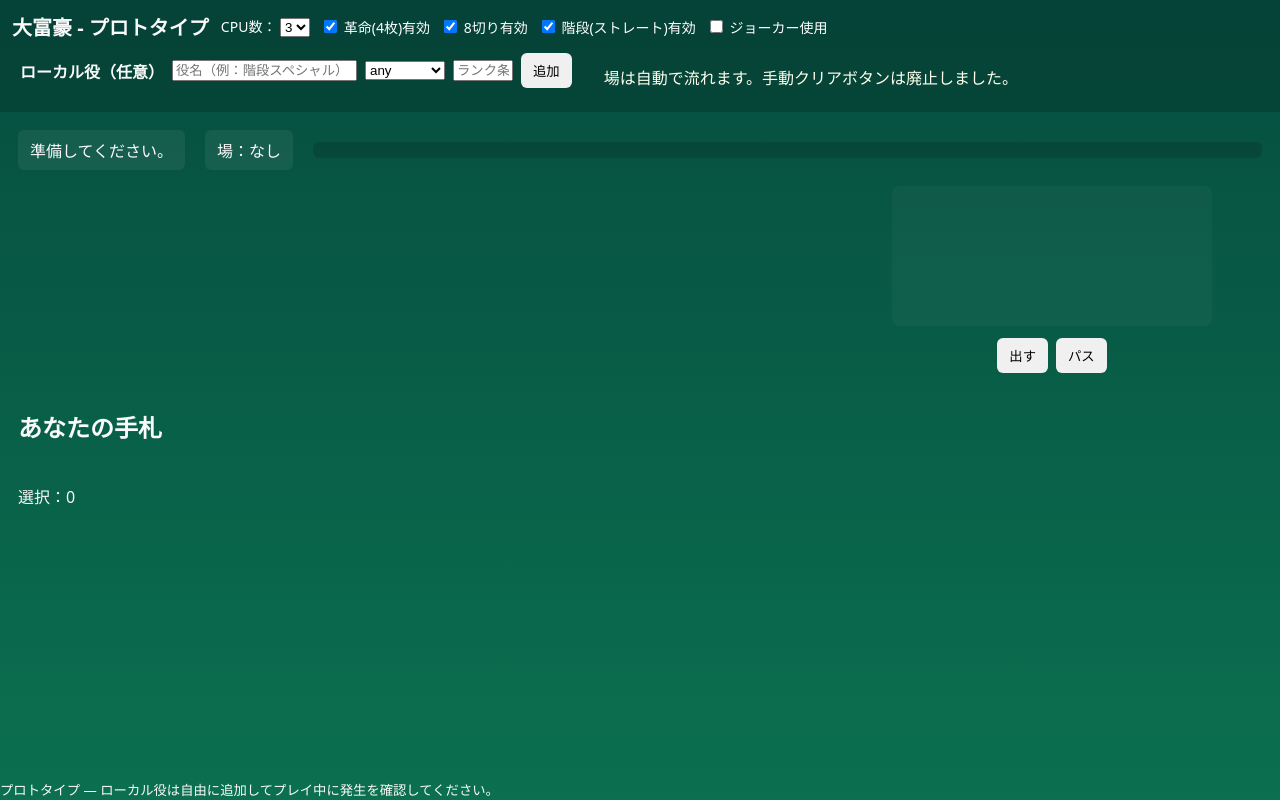
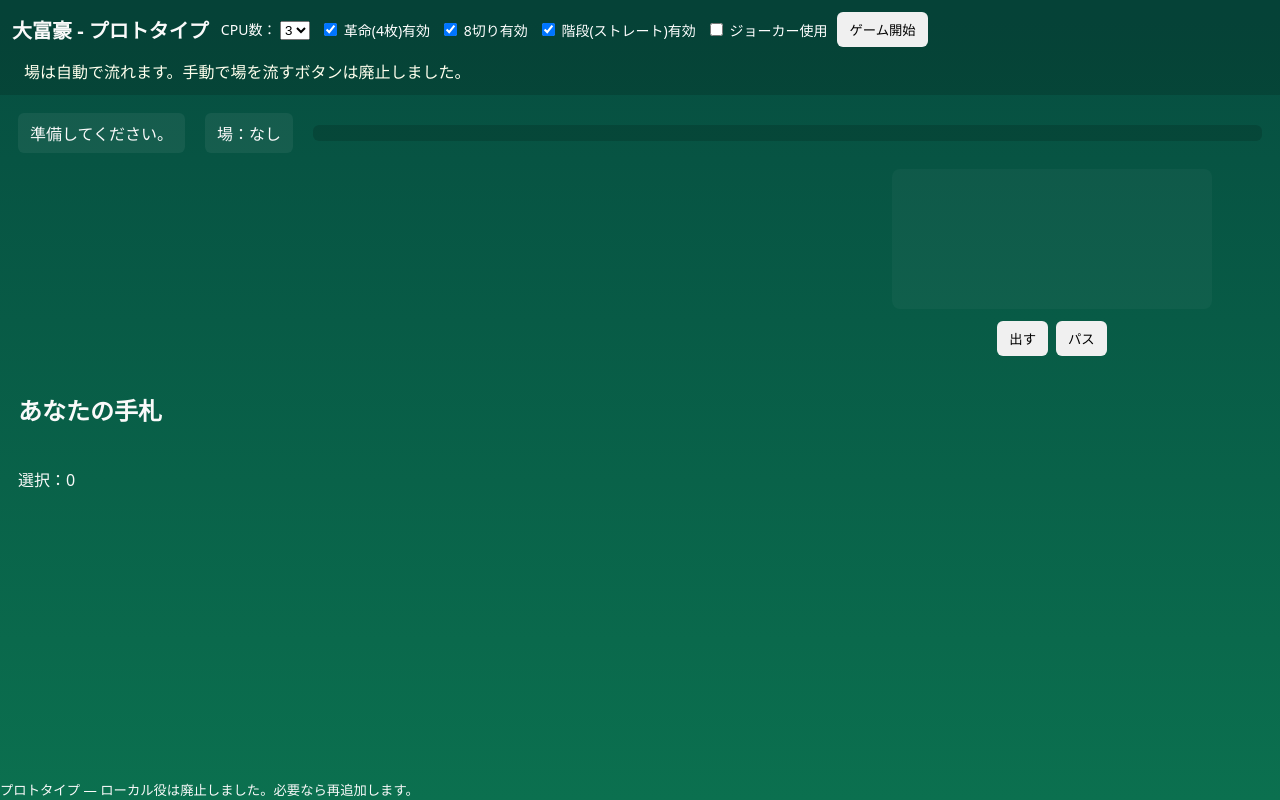
Before and after one commit to Ske-417/Daifugo, a plain HTML site: page index.html in a window 1280 px wide. Drawn offline with Linux system fonts and the light colour scheme.

Commit message:
Remove local role configuration and update footer
Removed local role configuration section and updated related text.

```diff
--- a/index.html
+++ b/index.html
@@ -4,7 +4,6 @@
   <meta charset="utf-8" />
   <meta name="viewport" content="width=device-width, initial-scale=1" />
   <title>大富豪 - プロトタイプ</title>
-  <link rel="icon" type="image/svg+xml" href="/favicon.svg">
   <link rel="stylesheet" href="style.css" />
 </head>
 <body>
@@ -22,24 +21,10 @@
       <label><input type="checkbox" id="opt8cut" checked /> 8切り有効</label>
       <label><input type="checkbox" id="optSequences" checked /> 階段(ストレート)有効</label>
       <label><input type="checkbox" id="optJoker" /> ジョーカー使用</label>
+      <button id="startBtn">ゲーム開始</button>
     </div>
 
-    <div id="localRolesConfig">
-      <div><strong>ローカル役（任意）</strong></div>
-      <input id="localRoleName" placeholder="役名（例：階段スペシャル）" />
-      <select id="localRoleType">
-        <option value="any">any</option>
-        <option value="single">single</option>
-        <option value="pair">pair</option>
-        <option value="triple">triple</option>
-        <option value="four">four</option>
-        <option value="sequence">sequence</option>
-      </select>
-      <input id="localRoleRank" placeholder="ランク条件（任意: 例 7 または 8）" style="width:60px" />
-      <button id="addRoleBtn">追加</button>
-      <ul id="localRolesList"></ul>
-    </div>
-    <div style="margin-left:12px; color:#ffe">場は自動で流れます。手動クリアボタンは廃止しました。</div>
+    <div style="margin-left:12px; color:#ffe">場は自動で流れます。手動で場を流すボタンは廃止しました。</div>
   </header>
 
   <main>
@@ -68,7 +53,7 @@
   </main>
 
   <footer>
-    <small>プロトタイプ — ローカル役は自由に追加してプレイ中に発生を確認してください。</small>
+    <small>プロトタイプ — ローカル役は廃止しました。必要なら再追加します。</small>
   </footer>
 
   <div id="effectOverlay" class="effect-overlay" aria-hidden="true"></div>
```
